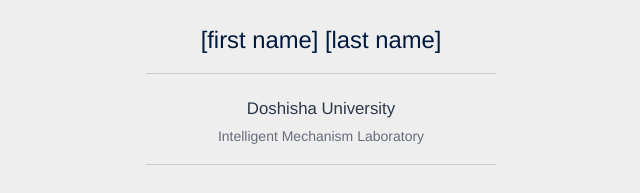
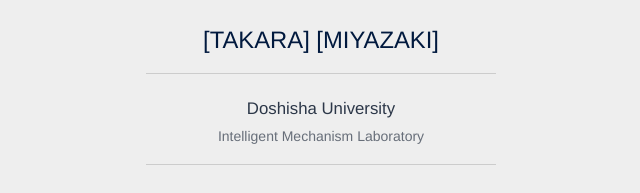
Before and after one commit to IMLK-Miyazaki/IMLK-Miyazaki.github.io, a plain HTML site: page index.html in a window 1280 px wide. Shown: the part 297-490 px from the top of the page, 319-959 px from the left. Drawn offline with nearby package versions, Linux system fonts and the light colour scheme.

Commit message:
Edit name

```diff
--- a/index.html
+++ b/index.html
@@ -16,7 +16,7 @@
 	<div class="icon">
 	  <img class="portrait" src="image/portrait.png" alt="portrait">
 	</div>
-	<h1>[first name] [last name]</h1>
+	<h1>[TAKARA] [MIYAZAKI]</h1>
       </header>
 
       <section class="affiliation">
```
